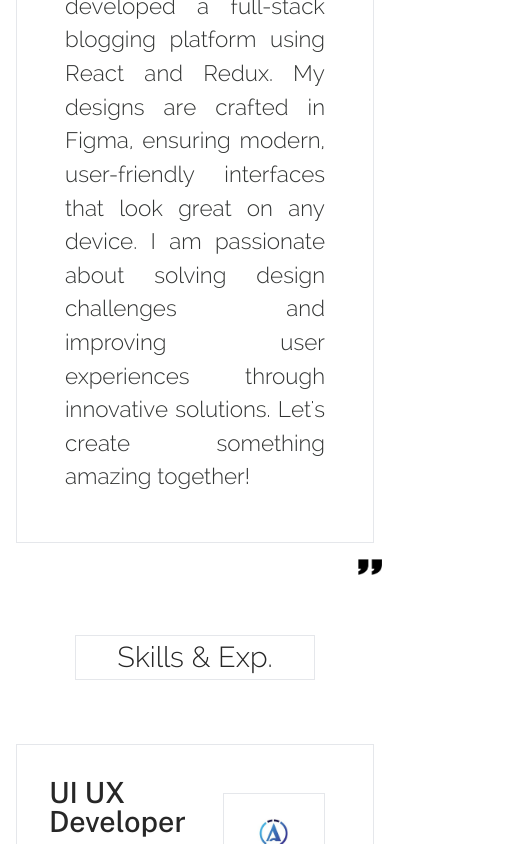
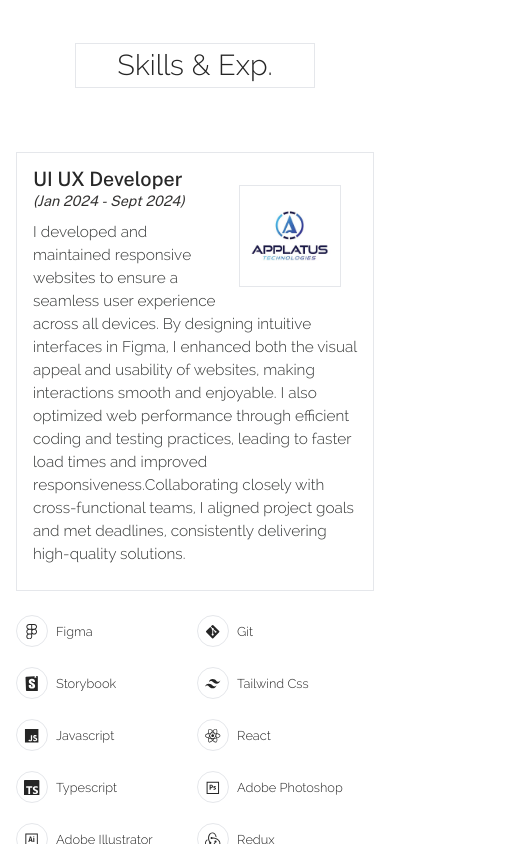
Before and after one commit to nadeemtadvi/Next-Portfolio-app, a Next.js app: page / in a window 390 px wide. Shown: the part 1156-2000 px from the top of the page, 506 px wide, since content can reach past the window. Built offline with nearby package versions, Linux system fonts and the light colour scheme.

Commit message:
make responsive for all device

```diff
--- a/src/components/AboutSection.tsx
+++ b/src/components/AboutSection.tsx
@@ -24,7 +24,7 @@ const AboutSection = ({ darkMode }: AboutSectiondataprops) => {
           <div className="max-w-screen-lg mx-auto lg:py-28  py-12">
 
             <div className="relative flex items-center justify-center mx-4 md:mx-10 lg:mx-16">
-              <p className=" border font-light  dark:bg-darkytext    text-[1.4rem] p-12  text-subtext dark:text-white mb-2 sm:mb-4 text-justify">
+              <p className=" border font-light  dark:bg-darkytext    text-[0.96rem] sm:text-[1.4rem] p-4 sm:p-12  text-subtext dark:text-white mb-2 sm:mb-4 text-justify">
                 {AboutMe.subtitle}
               </p>
               <div className="">
--- a/src/components/Header.tsx
+++ b/src/components/Header.tsx
@@ -31,9 +31,9 @@ const Header = ({ darkMode, setDarkMode }: Headerdataprops) => {
       <div className="mb-[0rem]  bg-white  dark:bg-blackshadow border-b ">
         <div className="max-w-screen-xl mx-auto">
           {" "}
-          <div className="h-[75px] flex justify-between  lg:grid grid-cols-[18%_auto_25%] items-center ">
+          <div className="h-[75px] flex sm:justify-between  lg:grid grid-cols-[18%_auto_25%] items-center ">
             <div className="border-r text-center  h-full  flex justify-center  items-center">
-              <h2 className="text-[1.72rem] font-extrabold text-[#252525] dark:text-white uppercase">Nadeem<span className="text-[0.78rem]">.style</span></h2>
+              <h2 className="text-[1.2rem] sm:text-[1.72rem] font-extrabold text-[#252525] dark:text-white uppercase">Nadeem<span className="text-[0.42rem] sm:text-[0.78rem]">.style</span></h2>
             </div>
             <div className="hidden lg:block    ">
               <ul className="flex font-light justify-center items-center gap-12   dark:text-white">
@@ -91,7 +91,7 @@ const Header = ({ darkMode, setDarkMode }: Headerdataprops) => {
                         {Object.values(headerItem).map((item, index) => (
                           <li
                             key={index}
-                            className="p-1.5  border-b border-gray-300 dark:border-darkblackshadowten hover:bg-gray-300 dark:hover:bg-darkblackshadowten"
+                            className="p-1.5 font-light  border-b border-gray-300 dark:border-darkblackshadowten hover:bg-gray-300 dark:hover:bg-darkblackshadowten"
                           >
                             <a href={`#${item.page}`}>{item.label}</a>
                           </li>
--- a/src/components/IntroSection.tsx
+++ b/src/components/IntroSection.tsx
@@ -16,7 +16,7 @@ const IntroSection = ({ darkMode }: IntroSectiondataprops) => {
     <div className="bg-purplelight dark:bg-darkbgcolor">
       {" "}
       <div className="max-w-screen-xl mx-auto">
-        <div className="relative md:grid grid-cols-2 px-4 sm:px-8  py-6 lg:py-20">
+        <div className="relative md:grid grid-cols-2 p-4 sm:px-8  lg:py-20">
           <Image
             src={arrowImg}
             alt="dp"
@@ -26,7 +26,7 @@ const IntroSection = ({ darkMode }: IntroSectiondataprops) => {
           />
           <div className="flex justify-start items-center ">
             <div>
-              <h5 className="text-titletext dark:text-white font-light text-[1.24rem] leading-[30px] sm:leading-[48px] mb-2">
+              <h5 className="text-titletext dark:text-white font-light text-[0.96rem] sm:text-[1.24rem] leading-[30px] sm:leading-[48px] mb-2">
                 {InterSect.title}
                 <span className="text-blackshadow dark:text-white">
                   {" "}
@@ -38,7 +38,7 @@ const IntroSection = ({ darkMode }: IntroSectiondataprops) => {
                   {InterSect.spanwork}
                 </span>
               </h5>
-              <p className=" text-subtext dark:text-white font-light text-[1.24rem] mb-6">
+              <p className=" text-subtext dark:text-white font-light text-[0.96rem] sm:text-[1.24rem] mb-6">
                 {InterSect.subtitle}
               </p>
               <div className="mb-5">
--- a/src/components/SkillSection.tsx
+++ b/src/components/SkillSection.tsx
@@ -32,86 +32,86 @@ const SkillSection = ({ darkMode }: SkillSectiondataprops) => {
           <div className="Experience-part ">
               <WorkSection darkMode={darkMode} />
             </div>
-            <div className=" Skills-part ml-10">
+            <div className="py-4 sm:p-0 Skills-part sm:ml-10">
               <div className=" text-center">
                 <div className="">
-                  <div className="  grid grid-cols-2 gap-1 text-[#252525] dark:text-white">
-                    <div className="flex items-center gap-6  bg-white p-5 dark:bg-darkytext  ">
-                      <span className="  bg-white text-[1.2rem] dark:text-[#252525] rounded-full w-10 h-10 flex items-center justify-center  border-[1.5px]  ">
+                  <div className="whitespace-nowrap   grid grid-cols-2 gap-1 text-[#252525] dark:text-white">
+                    <div className="flex items-center gap-2 sm:gap-6 overflow-hidden  bg-white py-2 sm:p-5 dark:bg-darkytext  ">
+                      <span className="  bg-white text-[0.96rem] sm:text-[1.2rem] dark:text-[#252525] rounded-full w-8 h-8 sm:w-10 sm:h-10 flex items-center justify-center  border-[1.5px]  ">
                         <SiFigma />
                       </span>
-                      <h4 className="text-[1.24rem] font-light">Figma</h4>
+                      <h4 className="text-[0.8rem] sm:text-[1.24rem] font-light">Figma</h4>
                     </div>
-                    <div className="flex items-center gap-6  bg-white p-5 dark:bg-darkytext ">
+                    <div className="flex items-center gap-2 sm:gap-6 overflow-hidden  bg-white py-2 sm:p-5 dark:bg-darkytext ">
 
-                      <span className="    bg-white text-[1.2rem] dark:text-[#252525]  rounded-full w-10 h-10 flex items-center justify-center  border-[1.5px]  ">
+                      <span className="    bg-white text-[0.96rem] sm:text-[1.2rem] dark:text-[#252525]  rounded-full w-8 h-8 sm:w-10 sm:h-10 flex items-center justify-center  border-[1.5px]  ">
                         <FaGitAlt />
                       </span>
-                      <h4 className="text-[1.24rem] font-light">Git</h4>
+                      <h4 className="text-[0.8rem] sm:text-[1.24rem] font-light">Git</h4>
 
                     </div>
-                    <div className="flex items-center gap-6  bg-white p-5 dark:bg-darkytext">
+                    <div className="flex items-center gap-2 sm:gap-6 overflow-hidden  bg-white py-2 sm:p-5 dark:bg-darkytext">
 
-                      <span className="    bg-white text-[1.2rem] dark:text-[#252525]  rounded-full w-10 h-10 flex items-center justify-center  border-[1.5px]  ">
+                      <span className="    bg-white text-[0.96rem] sm:text-[1.2rem] dark:text-[#252525]  rounded-full w-8 h-8 sm:w-10 sm:h-10 flex items-center justify-center  border-[1.5px]  ">
                         <SiStorybook />
                       </span>
-                      <h4 className="text-[1.24rem] font-light">Storybook</h4>
+                      <h4 className="text-[0.8rem] sm:text-[1.24rem] font-light">Storybook</h4>
 
                     </div>
-                    <div className="flex items-center gap-6  bg-white p-5 dark:bg-darkytext">
+                    <div className="flex items-center gap-2 sm:gap-6 overflow-hidden  bg-white py-2 sm:p-5 dark:bg-darkytext">
 
-                      <span className="    bg-white text-[1.2rem] dark:text-[#252525]  rounded-full w-10 h-10 flex items-center justify-center  border-[1.5px]  ">
+                      <span className="    bg-white text-[0.96rem] sm:text-[1.2rem] dark:text-[#252525]  rounded-full w-8 h-8 sm:w-10 sm:h-10 flex items-center justify-center  border-[1.5px]  ">
                         <SiTailwindcss />
                       </span>
-                      <h4 className="text-[1.24rem] font-light">Tailwind Css</h4>
+                      <h4 className="text-[0.8rem] sm:text-[1.24rem] font-light">Tailwind Css</h4>
 
                     </div>
-                    <div className="flex items-center gap-6  bg-white p-5 dark:bg-darkytext">
+                    <div className="flex items-center gap-2 sm:gap-6 overflow-hidden  bg-white py-2 sm:p-5 dark:bg-darkytext">
 
-                      <span className="   bg-white text-[1.2rem] dark:text-[#252525]  rounded-full w-10 h-10 flex items-center justify-center  border-[1.5px]  ">
+                      <span className="   bg-white text-[0.96rem] sm:text-[1.2rem] dark:text-[#252525]  rounded-full w-8 h-8 sm:w-10 sm:h-10 flex items-center justify-center  border-[1.5px]  ">
                         <IoLogoJavascript />
                       </span>
-                      <h4 className="text-[1.24rem] font-light">Javascript</h4>
+                      <h4 className="text-[0.8rem] sm:text-[1.24rem] font-light">Javascript</h4>
 
                     </div>
-                    <div className="flex items-center gap-6  bg-white p-5 dark:bg-darkytext">
+                    <div className="flex items-center gap-2 sm:gap-6 overflow-hidden  bg-white py-2 sm:p-5 dark:bg-darkytext">
 
-                      <span className="   bg-white text-[1.2rem] dark:text-[#252525]  rounded-full w-10 h-10 flex items-center justify-center  border-[1.5px]  ">
+                      <span className="   bg-white text-[0.96rem] sm:text-[1.2rem] dark:text-[#252525]  rounded-full w-8 h-8 sm:w-10 sm:h-10 flex items-center justify-center  border-[1.5px]  ">
                         <FaReact />
                       </span>
-                      <h4 className="text-[1.24rem] font-light">React</h4>
+                      <h4 className="text-[0.8rem] sm:text-[1.24rem] font-light">React</h4>
 
                     </div>
-                    <div className="flex items-center gap-6  bg-white p-5 dark:bg-darkytext">
+                    <div className="flex items-center gap-2 sm:gap-6 overflow-hidden  bg-white py-2 sm:p-5 dark:bg-darkytext">
 
-                      <span className="    bg-white text-[1.2rem] dark:text-[#252525]  rounded-full w-10 h-10 flex items-center justify-center  border-[1.5px]  ">
+                      <span className="    bg-white text-[0.96rem] sm:text-[1.2rem] dark:text-[#252525]  rounded-full w-8 h-8 sm:w-10 sm:h-10 flex items-center justify-center  border-[1.5px]  ">
                         <SiTypescript />
                       </span>
-                      <h4 className="text-[1.24rem] font-light">Typescript</h4>
+                      <h4 className="text-[0.8rem] sm:text-[1.24rem] font-light">Typescript</h4>
 
                     </div>
-                    <div className="flex items-center gap-6  bg-white p-5 dark:bg-darkytext">
+                    <div className="flex items-center gap-2 sm:gap-6 overflow-hidden  bg-white py-2 sm:p-5 dark:bg-darkytext">
 
-                      <span className="    bg-white text-[1.2rem] dark:text-[#252525]  rounded-full w-10 h-10 flex items-center justify-center  border-[1.5px]  ">
+                      <span className="    bg-white text-[0.96rem] sm:text-[1.2rem] dark:text-[#252525]  rounded-full w-8 h-8 sm:w-10 sm:h-10 flex items-center justify-center  border-[1.5px]  ">
                         <DiPhotoshop />
                       </span>
-                      <h4 className="text-[1.24rem] font-light">Adobe Photoshop</h4>
+                      <h4 className=" text-[0.8rem] sm:text-[1.24rem] font-light">Adobe Photoshop</h4>
 
                     </div>
-                    <div className="flex items-center gap-6  bg-white p-5 dark:bg-darkytext">
+                    <div className="flex items-center gap-2 sm:gap-6 overflow-hidden  bg-white py-2 sm:p-5 dark:bg-darkytext">
 
-                      <span className="  bg-white text-[1.2rem] dark:text-[#252525]  rounded-full w-10 h-10 flex items-center justify-center  border-[1.5px]  ">
+                      <span className="  bg-white text-[0.96rem] sm:text-[1.2rem] dark:text-[#252525]  rounded-full w-8 h-8 sm:w-10 sm:h-10 flex items-center justify-center  border-[1.5px]  ">
                         <DiIllustrator />
                       </span>
-                      <h4 className="text-[1.24rem] font-light">Adobe Illustrator</h4>
+                      <h4 className="text-[0.8rem] sm:text-[1.24rem] font-light">Adobe Illustrator</h4>
 
                     </div>
-                    <div className="flex items-center gap-6  bg-white p-5 dark:bg-darkytext">
+                    <div className="flex items-center gap-2 sm:gap-6 overflow-hidden  bg-white py-2 sm:p-5 dark:bg-darkytext">
 
-                      <span className="    bg-white text-[1.2rem] dark:text-[#252525]  rounded-full w-10 h-10 flex items-center justify-center  border-[1.5px]  ">
+                      <span className="    bg-white text-[0.96rem] sm:text-[1.2rem] dark:text-[#252525]  rounded-full w-8 h-8 sm:w-10 sm:h-10 flex items-center justify-center  border-[1.5px]  ">
                         <SiRedux />
                       </span>
-                      <h4 className="text-[1.24rem] font-light">Redux</h4>
+                      <h4 className="text-[0.8rem] sm:text-[1.24rem] font-light">Redux</h4>
 
                     </div>
                   </div>
--- a/src/components/WorkSection.tsx
+++ b/src/components/WorkSection.tsx
@@ -8,7 +8,7 @@ const WorkSection = ({ darkMode }: WorkSectiondataprops) => {
     <div className=" flex items-center justify-center h-full w-full">
       <div className="dark:bg-darkytext lg:mx-10 xl:mx-auto border   bg-white  ">
 
-        <div className=" p-8 ">
+        <div className="p-4 sm:p-8 ">
           <div className="m-4 float-right flex  justify-center border  items-center transform transition-transform duration-300 ease-in-out hover:scale-105">
             <Image
               src={darkMode ? Works.image2 : Works.image}
@@ -20,14 +20,14 @@ const WorkSection = ({ darkMode }: WorkSectiondataprops) => {
           </div>
           <div>
             <div className="">
-              <h4 className="text-[1.82rem] leading-none text-[#272727] dark:text-white font-medium mb-3 ">
+              <h4 className="text-[1.24rem] sm:text-[1.82rem] leading-none text-[#272727] dark:text-white font-medium mb-3 ">
                 {Works.title}<br/>
-                <span className="text-[1rem] italic text-titletext dark:text-white font-normal">
+                <span className="text-[0.9rem] sm:text-[1rem] italic text-titletext dark:text-white font-normal">
                   {" "}
                   ({Works.startDate} - {Works.endDate})
                 </span>
               </h4>
-              <p className="text-[1.24rem] font-light text-subtext dark:text-white mb-2 sm:mb-4">
+              <p className="text-[0.96rem] sm:text-[1.24rem] font-light text-subtext dark:text-white mb-2 sm:mb-4">
                 {Works.subtitle}
               </p>
             </div>
```
Also changed, not shown: src/components/ProjectSection.tsx (+6 -6 lines).
